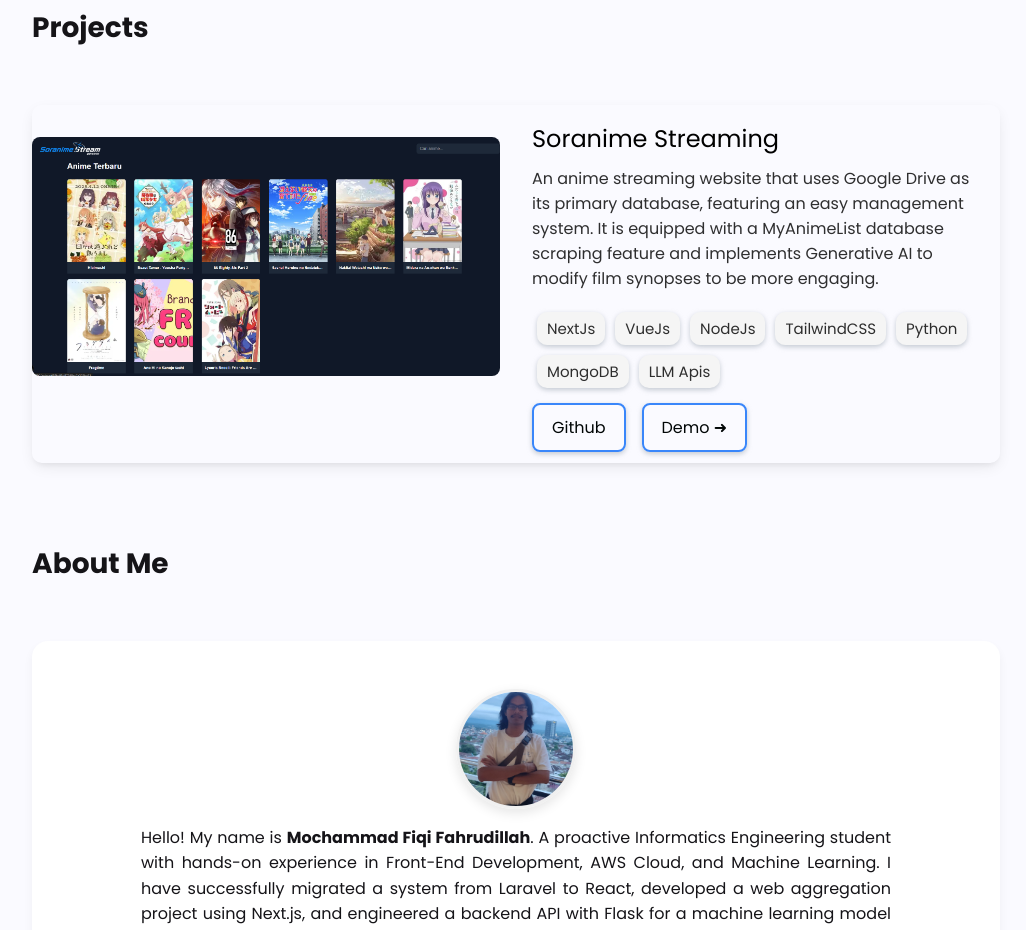
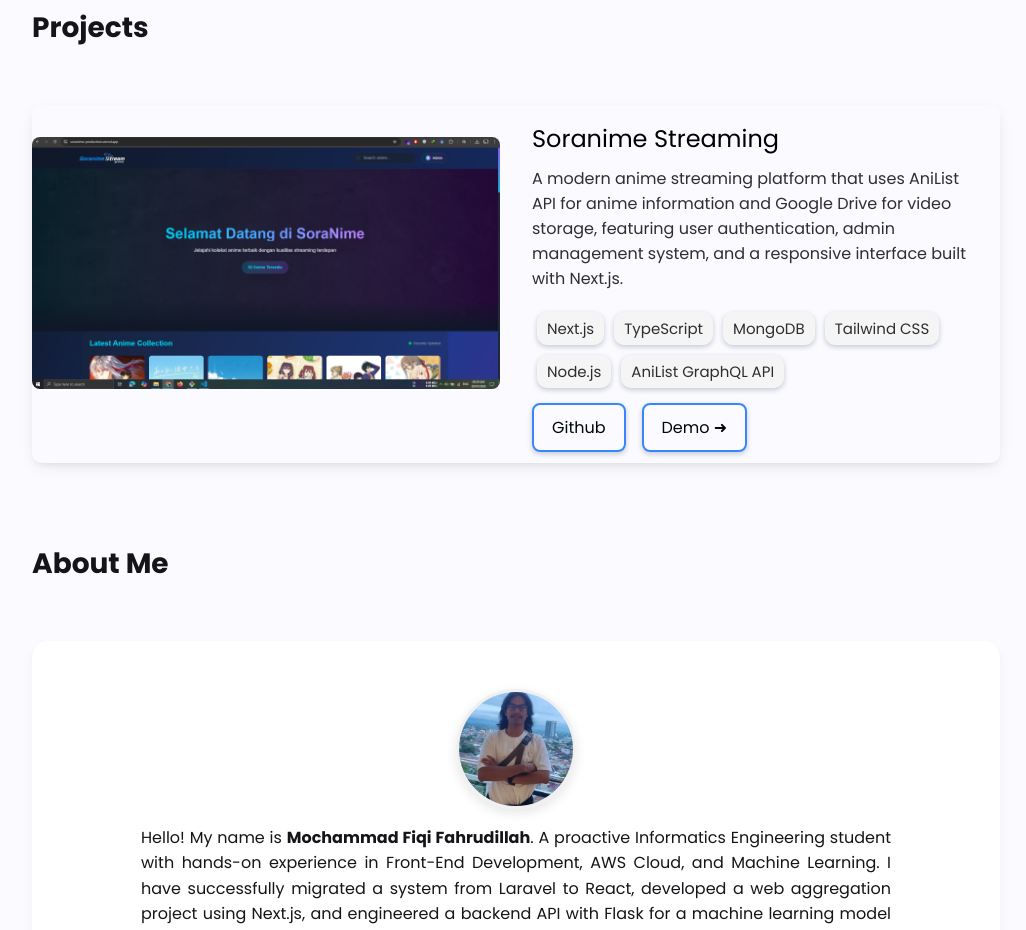
Before and after one commit to SoraIroShiro/portomee, a React (Create React App) app: page / in a window 1280 px wide. Shown: the part 1240-2170 px from the top of the page, without its empty margins (124-1150 px from the left). Built offline with nearby package versions, Linux system fonts and the light colour scheme.

Commit message:
updating techstack soranime

```diff
--- a/src/data/ProjectData.js
+++ b/src/data/ProjectData.js
@@ -2,22 +2,41 @@
 export const ProjectList = [
   {
     id: "private-project",
-    img: "/project/soranime-stream/soranime.png",
+    img: "/project/soranime-stream/soranime-1.png",
     title: "Soranime Streaming",
     description:
-      "An anime streaming website that uses Google Drive as its primary database, featuring an easy management system. It is equipped with a MyAnimeList database scraping feature and implements Generative AI to modify film synopses to be more engaging.",
-    tech_stack: ["NextJs", "VueJs", "NodeJs", "TailwindCSS", "Python", "MongoDB", "LLM Apis"],
+      "A modern anime streaming platform that uses AniList API for anime information and Google Drive for video storage, featuring user authentication, admin management system, and a responsive interface built with Next.js.",
+
+    tech_stack: [
+      "Next.js",
+      "TypeScript",
+      "MongoDB",
+      "Tailwind CSS",
+      "Node.js",
+      "AniList GraphQL API",
+    ],
+
     github_url: "https://github.com/SoraIroShiro/soranime",
-    demo_url: "https://soranime-production.vercel.app//",
-    fullDescription: "This is a comprehensive e-commerce platform built with modern web technologies...",
+
+    demo_url: "https://soranime-production.vercel.app/",
+
+    fullDescription:
+      "This is a comprehensive anime streaming platform built with modern web technologies. The application leverages AniList's GraphQL API for accurate anime information and metadata, while using Google Drive as the primary storage solution for video content. The platform features a clean, responsive interface with user authentication, admin management capabilities, and an intuitive anime browsing experience.",
+
     features: [
-      "User Admin authentication and authorization",
-      "Anime catalog with information sourced from Anilist",
-      "Google Drive as the primary database for streaming content",
-      "The dashboard and the landing page are hosted on separate servers for security purposes.",
-      "Admin dashboard for anime management"
+      "User authentication and authorization with JWT",
+      "Admin dashboard for anime management and content uploading",
+      "Integration with AniList GraphQL API for comprehensive anime data",
+      "Google Drive integration for video storage and streaming",
+      "Responsive design with modern UI components",
+      "Real-time anime search and filtering",
+      "Episode management and playback system",
+      "MongoDB database for user data and anime metadata storage",
+      "Secure middleware for protected routes",
     ],
-    challenges: "The main challenge was implementing scraping from MyAnimeList due to frequent changes in their HTML structure. This was overcome by using a headless browser to dynamically load content.",
+
+    challenges:
+      "The main challenge was integrating multiple data sources effectively - combining AniList's comprehensive anime database with custom Google Drive storage links, while maintaining fast loading times and a seamless user experience. This was overcome by implementing efficient data caching strategies and optimizing the GraphQL queries to fetch only necessary data.",
     screenshots: [
       "/project/soranime-stream/soranime-1.png",
       "/project/soranime-stream/soranime-2.png",
@@ -26,9 +45,8 @@ export const ProjectList = [
       "/project/soranime-stream/soranime-5.png",
       "/project/soranime-stream/soranime-6.png",
       "/project/soranime-stream/soranime-7.png",
-    ]
+    ],
   },
-
 ];
 
 // --------------------------------------- Skills
```
Also changed, not shown: public/project/soranime-stream/soranime.png (deleted).
